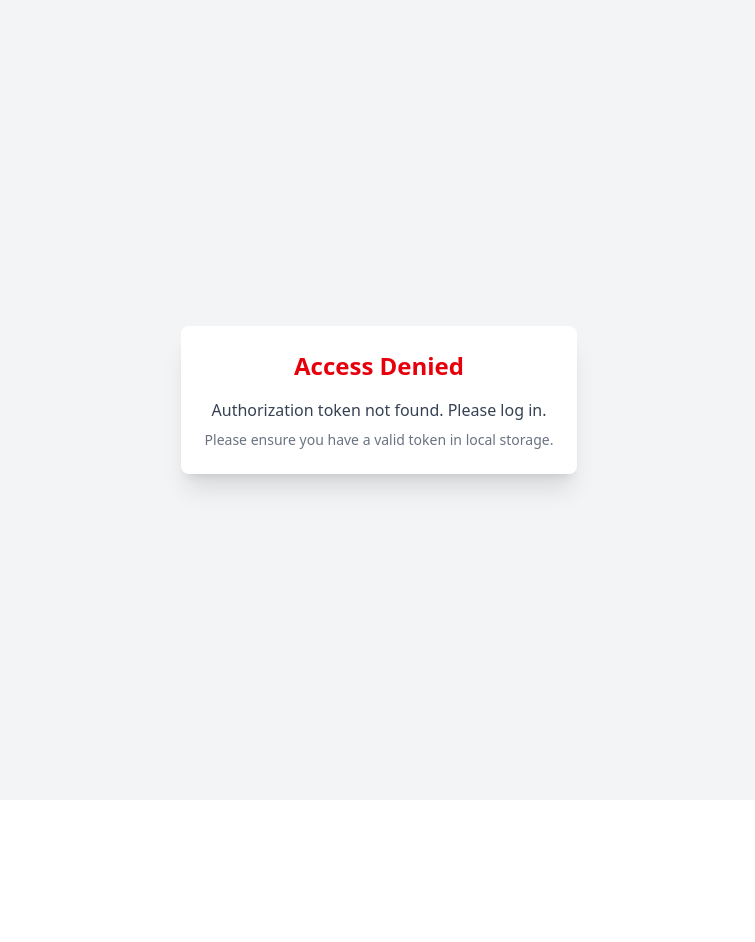
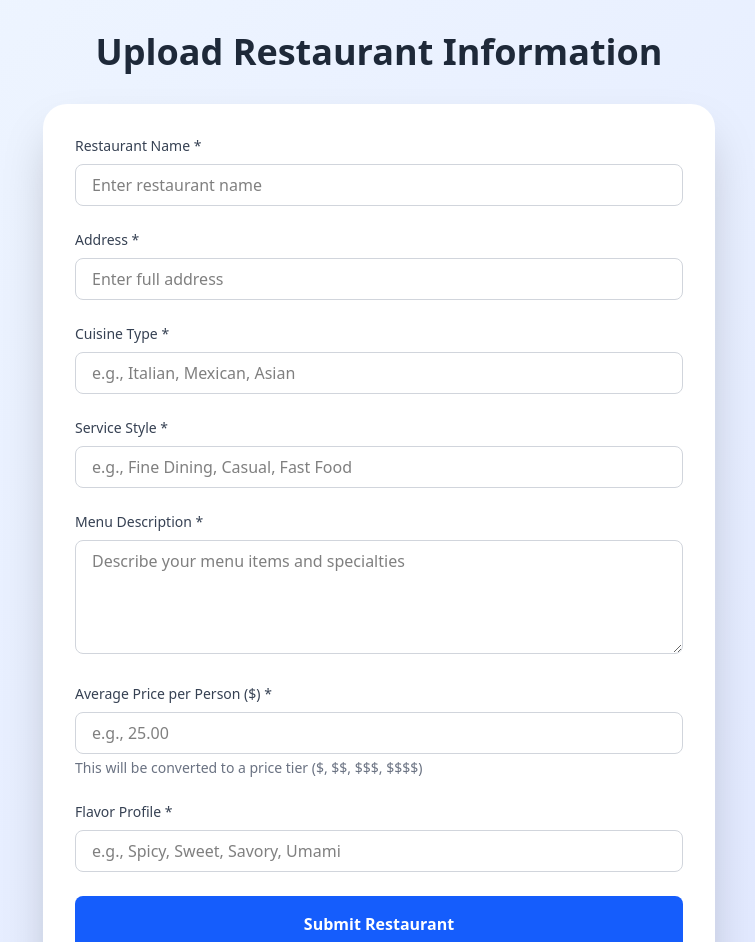
Before and after one commit to Viziaxi/YouChews, a React (Vite) app in the folder my-app/: page /UploadRestaurant in a window 1280 px wide. Before the commit this address had no page. Shown: the top 942 px of the page, without its empty margins (261-1016 px from the left). Before the commit the page ends 800 px from the top, so only its background shows below. Built offline with nearby package versions, Linux system fonts and the light colour scheme.

Commit message:
changed to ES, Add restaurant_operations.js

```diff
--- a/my-app/src/pages/UploadRestaurant.tsx
+++ b/my-app/src/pages/UploadRestaurant.tsx
@@ -1,179 +1,136 @@
-import { useState, useEffect, FormEvent } from "react";
+import React, { useState } from "react";
 import axios from "axios";
 
-// Define the structure of the data we're sending to the backend
-interface RestaurantData {
+const API_BASE_URL = (import.meta as any).env?.VITE_API_BASE_URL || "https://youchews.onrender.com";
+
+interface RestaurantFormData {
   name: string;
-  id: string;
+  id: number;
   address: string;
   cuisine: string;
   service_style: string;
-  menu: string[]; // Array of strings
+  menu: string;
   price: number;
-  flavors: string[]; // Array of strings
+  flavors: string;
 }
 
-// State type for the component
-interface UploadState {
-  name: string;
-  id: string;
-  address: string;
-  cuisine: string;
-  service_style: string;
-  menuInput: string; // Comma-separated string input for menu
-  price: number | ""; // Use '' for initial empty state
-  flavorsInput: string; // Comma-separated string input for flavors
+interface UploadRestaurantProps {
+  initialData?: RestaurantFormData | null;
+  restaurantId?: number;
+  onSuccess?: () => void;
 }
 
-interface Props {
-  id: string; // assuming the page already receives an ID
-}
+const UploadRestaurant: React.FC<UploadRestaurantProps> = ({
+  initialData = null,
+  restaurantId,
+  onSuccess
+}) => {
+  const [formData, setFormData] = useState<RestaurantFormData>({
+    name: initialData?.name || "",
+    id: initialData?.id || restaurantId || 0,
+    address: initialData?.address || "",
+    cuisine: initialData?.cuisine || "",
+    service_style: initialData?.service_style || "",
+    menu: initialData?.menu || "",
+    price: initialData?.price || 0,
+    flavors: initialData?.flavors || "",
+  });
 
-// Main component
-const UploadRestaurantPage: React.FC = () => {
-  const [token, setToken] = useState<string | null>(null);
-  const [idee, setIdee] = useState<string>("");
-  const [statusMessage, setStatusMessage] = useState<string>("");
-  const [formData, setFormData] = useState<UploadState>({
-    name: "",
-    id: "",
-    address: "",
-    cuisine: "",
-    service_style: "",
-    menuInput: "",
-    price: "",
-    flavorsInput: "",
-  });
-  const [message, setMessage] = useState<string>("");
-  const [isSubmitting, setIsSubmitting] = useState<boolean>(false);
-  const backendUrl = "https://youchews.onrender.com/upload_restaurant"; // Update this if your backend is on a different domain/port
+  const [loading, setLoading] = useState<boolean>(false);
+  const [error, setError] = useState<string | null>(null);
+  const [success, setSuccess] = useState<string | null>(null);
 
-  // 1. Check for token on component mount
-  useEffect(() => {
-    const storedToken = localStorage.getItem("token");
-    const storedUser = localStorage.getItem("user");
-    if (storedToken) {
-      setToken(storedToken);
-    } else {
-      setMessage("Authorization token not found. Please log in.");
-    }
+  const handleChange = (e: React.ChangeEvent<HTMLInputElement | HTMLTextAreaElement>) => {
+    const { name, value } = e.target;
+    setFormData((prev) => ({
+      ...prev,
+      [name]: name === "price" || name === "id" ? parseFloat(value) || 0 : value,
+    }));
+  };
 
-    if (!storedUser) {
-      console.error("No user stored in localStorage.");
-      setMessage("Authorization token not found. Please log in.");
+  const handleSubmit = async (e: React.FormEvent) => {
+    e.preventDefault();
+    setLoading(true);
+    setError(null);
+    setSuccess(null);
 
+    const token = localStorage.getItem("token");
+    if (!token) {
+      setError("No authentication token found. Please log in.");
+      setLoading(false);
       return;
     }
 
-    const user = JSON.parse(storedUser);
-    setIdee(user.id);
-  }, []);
-
-  // Handle input changes
-  const handleChange = (
-    e: React.ChangeEvent<HTMLInputElement | HTMLSelectElement>
-  ) => {
-    const { name, value } = e.target;
-    setFormData((prevData) => ({
-      ...prevData,
-      [name]:
-        name === "price" ? (value === "" ? "" : parseFloat(value)) : value,
-    }));
+    // Ensure id is set from restaurantId if not provided
+    const submitData = {
+      ...formData,
+      id: formData.id || restaurantId || 0,
     };
 
-  // Handle form submission
-  const handleSubmit = async (e: FormEvent) => {
-    e.preventDefault();
-    if (!token) {
-      setMessage("Cannot submit: No valid token found.");
+    // Validate required fields
+    if (!submitData.name || !submitData.address || !submitData.cuisine ||
+        !submitData.service_style || !submitData.menu || !submitData.flavors ||
+        submitData.price <= 0) {
+      setError("Please fill in all required fields.");
+      setLoading(false);
       return;
     }
 
-    setIsSubmitting(true);
-    setMessage("Submitting restaurant data...");
-
-    // Convert comma-separated strings to arrays
-    const parsedData: RestaurantData = {
-      name: formData.name,
-      id: idee,
-      address: formData.address,
-      cuisine: formData.cuisine,
-      service_style: formData.service_style,
-      // Split by comma, trim whitespace, and filter out empty strings
-      menu: formData.menuInput
-        .split(",")
-        .map((s) => s.trim())
-        .filter((s) => s.length > 0),
-      price: typeof formData.price === "number" ? formData.price : 0, // Ensure price is a number
-      flavors: formData.flavorsInput
-        .split(",")
-        .map((s) => s.trim())
-        .filter((s) => s.length > 0),
-    };
-
     try {
-      const response = await axios.post(backendUrl, parsedData, {
+      const response = await axios.post(
+        `${API_BASE_URL}/upload_restaurant`,
+        submitData,
+        {
           headers: {
             Authorization: `Bearer ${token}`,
             "Content-Type": "application/json",
           },
-      });
+        }
+      );
 
-      // The backend should return a status number (e.g., 200, 201)
-      setMessage(`Upload successful! Status: ${response.status}`);
-    } catch (error) {
-      if (axios.isAxiosError(error) && error.response) {
-          console.error('Server response:', error.response.data);
-          setMessage(`Upload failed: ${error.response.status} - ${error.response.data.error || 'Server error'}`);
+      if (response.data.status === 200) {
+        setSuccess(response.data.message || "Restaurant information submitted successfully!");
+        if (onSuccess) {
+          setTimeout(() => onSuccess(), 1500);
+        }
       } else {
-        // Handle network or other errors
-        setMessage(
-          `An unexpected error occurred: ${
-            error instanceof Error ? error.message : "Unknown error"
-          }`
+        setError(response.data.error || "Failed to submit restaurant information.");
+      }
+    } catch (err: any) {
+      setError(
+        err.response?.data?.error ||
+        err.message ||
+        "Failed to submit restaurant information. Please try again."
       );
-      }
     } finally {
-      setIsSubmitting(false);
+      setLoading(false);
     }
   };
 
-  // --- Rendering Logic ---
-
-  if (!token && message.includes("token not found")) {
   return (
-      <div className="min-h-screen flex items-center justify-center bg-gray-100 p-4">
-        <div className="bg-white p-6 rounded-lg shadow-xl text-center">
-          <h1 className="text-2xl font-bold text-red-600 mb-4">
-            Access Denied
-          </h1>
-          <p className="text-gray-700">{message}</p>
-          <p className="mt-2 text-sm text-gray-500">
-            Please ensure you have a valid token in local storage.
-          </p>
-        </div>
-      </div>
-    );
-  }
-
-  return (
-    <div
-      className={`min-h-screen flex items-center justify-center bg-blue-100 p-4 relative`}
-    >
-      <div className="max-w-4xl mx-auto bg-white p-8 rounded-xl shadow-2xl border-t-4 border-t-[#3b82f6]">
-        <h1 className="text-3xl font-bold text-center mb-6 text-gray-800">
-          Upload New Restaurant
+    <div className="min-h-screen bg-gradient-to-br from-blue-50 to-indigo-100 py-8 px-4">
+      <div className="max-w-2xl mx-auto">
+        <h1 className="text-4xl font-bold text-center text-gray-800 mb-8">
+          {initialData ? "Update Restaurant Information" : "Upload Restaurant Information"}
         </h1>
 
+        <div className="bg-white rounded-3xl shadow-2xl p-8">
+          {error && (
+            <div className="mb-6 p-4 bg-red-50 border border-red-200 rounded-lg text-red-700">
+              {error}
+            </div>
+          )}
+
+          {success && (
+            <div className="mb-6 p-4 bg-green-50 border border-green-200 rounded-lg text-green-700">
+              {success}
+            </div>
+          )}
+
           <form onSubmit={handleSubmit} className="space-y-6">
-          {/* Row 1: Name and ID */}
             <div>
-            <div>
-              <label
-                htmlFor="name"
-                className="block text-sm font-medium text-gray-700"
-              >
-                Restaurant Name
+              <label htmlFor="name" className="block text-sm font-medium text-gray-700 mb-2">
+                Restaurant Name *
               </label>
               <input
                 type="text"
@@ -182,18 +139,14 @@ const UploadRestaurantPage: React.FC = () => {
                 value={formData.name}
                 onChange={handleChange}
                 required
-                className="mt-1 block w-full border border-gray-300 rounded-md shadow-sm p-3 focus:ring-indigo-500 focus:border-indigo-500"
+                className="w-full px-4 py-2 border border-gray-300 rounded-lg focus:ring-2 focus:ring-blue-500 focus:border-transparent"
+                placeholder="Enter restaurant name"
               />
             </div>
-          </div>
 
-          {/* Row 2: Address */}
             <div>
-            <label
-              htmlFor="address"
-              className="block text-sm font-medium text-gray-700"
-            >
-              Address
+              <label htmlFor="address" className="block text-sm font-medium text-gray-700 mb-2">
+                Address *
               </label>
               <input
                 type="text"
@@ -202,18 +155,14 @@ const UploadRestaurantPage: React.FC = () => {
                 value={formData.address}
                 onChange={handleChange}
                 required
-              className="mt-1 block w-full border border-gray-300 rounded-md shadow-sm p-3 focus:ring-indigo-500 focus:border-indigo-500"
+                className="w-full px-4 py-2 border border-gray-300 rounded-lg focus:ring-2 focus:ring-blue-500 focus:border-transparent"
+                placeholder="Enter full address"
               />
             </div>
 
-          {/* Row 3: Cuisine, Service Style, Price */}
-          <div className="grid grid-cols-1 md:grid-cols-3 gap-6">
             <div>
-              <label
-                htmlFor="cuisine"
-                className="block text-sm font-medium text-gray-700"
-              >
-                Cuisine Type
+              <label htmlFor="cuisine" className="block text-sm font-medium text-gray-700 mb-2">
+                Cuisine Type *
               </label>
               <input
                 type="text"
@@ -222,16 +171,14 @@ const UploadRestaurantPage: React.FC = () => {
                 value={formData.cuisine}
                 onChange={handleChange}
                 required
-                className="mt-1 block w-full border border-gray-300 rounded-md shadow-sm p-3 focus:ring-indigo-500 focus:border-indigo-500"
-                placeholder="e.g., Italian, Mexican"
+                className="w-full px-4 py-2 border border-gray-300 rounded-lg focus:ring-2 focus:ring-blue-500 focus:border-transparent"
+                placeholder="e.g., Italian, Mexican, Asian"
               />
             </div>
+
             <div>
-              <label
-                htmlFor="service_style"
-                className="block text-sm font-medium text-gray-700"
-              >
-                Service Style
+              <label htmlFor="service_style" className="block text-sm font-medium text-gray-700 mb-2">
+                Service Style *
               </label>
               <input
                 type="text"
@@ -240,105 +187,76 @@ const UploadRestaurantPage: React.FC = () => {
                 value={formData.service_style}
                 onChange={handleChange}
                 required
-                className="mt-1 block w-full border border-gray-300 rounded-md shadow-sm p-3 focus:ring-indigo-500 focus:border-indigo-500"
-                placeholder="e.g., sit_down, take_out"
+                className="w-full px-4 py-2 border border-gray-300 rounded-lg focus:ring-2 focus:ring-blue-500 focus:border-transparent"
+                placeholder="e.g., Fine Dining, Casual, Fast Food"
               />
             </div>
+
             <div>
-              <label
-                htmlFor="price"
-                className="block text-sm font-medium text-gray-700"
-              >
-                Price (Average)
+              <label htmlFor="menu" className="block text-sm font-medium text-gray-700 mb-2">
+                Menu Description *
+              </label>
+              <textarea
+                id="menu"
+                name="menu"
+                value={formData.menu}
+                onChange={handleChange}
+                required
+                rows={4}
+                className="w-full px-4 py-2 border border-gray-300 rounded-lg focus:ring-2 focus:ring-blue-500 focus:border-transparent"
+                placeholder="Describe your menu items and specialties"
+              />
+            </div>
+
+            <div>
+              <label htmlFor="price" className="block text-sm font-medium text-gray-700 mb-2">
+                Average Price per Person ($) *
               </label>
               <input
                 type="number"
                 id="price"
                 name="price"
-                value={formData.price}
+                value={formData.price || ""}
                 onChange={handleChange}
                 required
-                min="0"
+                min="1"
                 step="0.01"
-                className="mt-1 block w-full border border-gray-300 rounded-md shadow-sm p-3 focus:ring-indigo-500 focus:border-indigo-500"
-                placeholder="No dollar sign"
+                className="w-full px-4 py-2 border border-gray-300 rounded-lg focus:ring-2 focus:ring-blue-500 focus:border-transparent"
+                placeholder="e.g., 25.00"
               />
-            </div>
+              <p className="mt-1 text-sm text-gray-500">
+                This will be converted to a price tier ($, $$, $$$, $$$$)
+              </p>
             </div>
 
-          {/* Row 4: Menu and Flavors (Comma Separated) */}
-          <div className="grid grid-cols-1 md:grid-cols-2 gap-6">
             <div>
-              <label
-                htmlFor="menuInput"
-                className="block text-sm font-medium text-gray-700"
-              >
-                Menu Items (Comma Separated)
+              <label htmlFor="flavors" className="block text-sm font-medium text-gray-700 mb-2">
+                Flavor Profile *
               </label>
               <input
                 type="text"
-                id="menuInput"
-                name="menuInput"
-                value={formData.menuInput}
+                id="flavors"
+                name="flavors"
+                value={formData.flavors}
                 onChange={handleChange}
                 required
-                className="mt-1 block w-full border border-gray-300 rounded-md shadow-sm p-3 focus:ring-indigo-500 focus:border-indigo-500"
-                placeholder="e.g., Burger, Fries, Salad"
+                className="w-full px-4 py-2 border border-gray-300 rounded-lg focus:ring-2 focus:ring-blue-500 focus:border-transparent"
+                placeholder="e.g., Spicy, Sweet, Savory, Umami"
               />
             </div>
-            <div>
-              <label
-                htmlFor="flavorsInput"
-                className="block text-sm font-medium text-gray-700"
-              >
-                Flavor Profiles (Comma Separated)
-              </label>
-              <input
-                type="text"
-                id="flavorsInput"
-                name="flavorsInput"
-                value={formData.flavorsInput}
-                onChange={handleChange}
-                required
-                className="mt-1 block w-full border border-gray-300 rounded-md shadow-sm p-3 focus:ring-indigo-500 focus:border-indigo-500"
-                placeholder="e.g., Spicy, Savory, Sweet"
-              />
-            </div>
-          </div>
 
-          {/* Submission Button */}
-          <div>
             <button
               type="submit"
-              disabled={isSubmitting || !token}
-              className={`w-full flex justify-center py-3 px-4 border border-transparent rounded-md shadow-sm text-lg font-medium text-white transition duration-200 ${
-                isSubmitting || !token
-                  ? "bg-indigo-400 cursor-not-allowed"
-                  : "text-white bg-blue-700 hover:bg-blue-800 focus:ring-blue-300 dark:bg-blue-600 dark:hover:bg-blue-700 dark:focus:ring-blue-800"
-              }`}
+              disabled={loading}
+              className="w-full py-4 bg-blue-600 text-white font-semibold rounded-lg hover:bg-blue-700 transition disabled:bg-gray-400 disabled:cursor-not-allowed"
             >
-              {isSubmitting ? "Sending Data..." : "Upload Restaurant"}
+              {loading ? "Submitting..." : initialData ? "Update Restaurant" : "Submit Restaurant"}
             </button>
+          </form>
         </div>
-
-          {/* Message Display */}
-          {message && (
-            <div
-              className={`mt-4 p-4 rounded-md ${
-                message.includes("successful")
-                  ? "bg-green-100 text-green-800"
-                  : message.includes("failed")
-                  ? "bg-red-100 text-red-800"
-                  : "bg-blue-100 text-blue-800"
-              }`}
-            >
-              <p className="font-medium">{message}</p>
-            </div>
-          )}
-        </form>
       </div>
     </div>
   );
 };
 
-export default UploadRestaurantPage;
+export default UploadRestaurant;
```
Also changed, not shown: my-app/src/pages/RecommendationPage.tsx (+19 -3 lines). Lines whose indentation alone changed are shown as unchanged.
